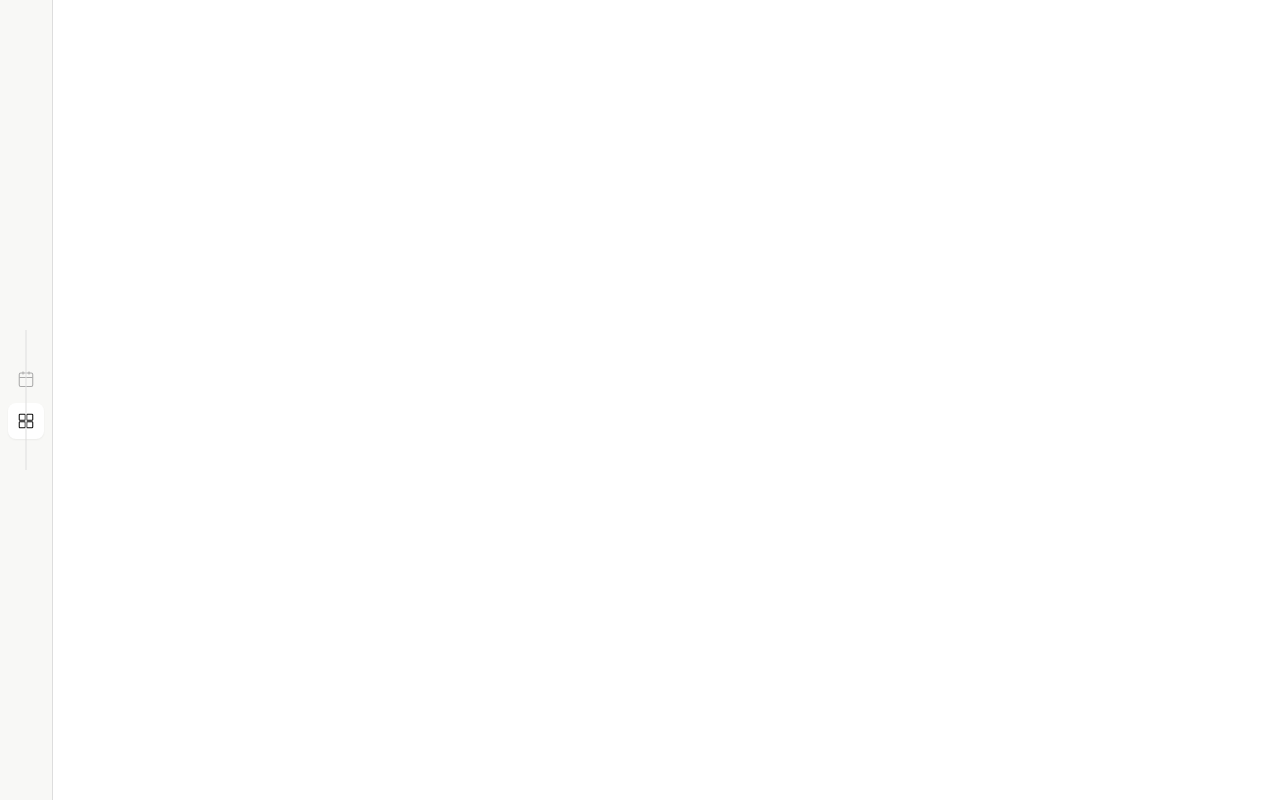
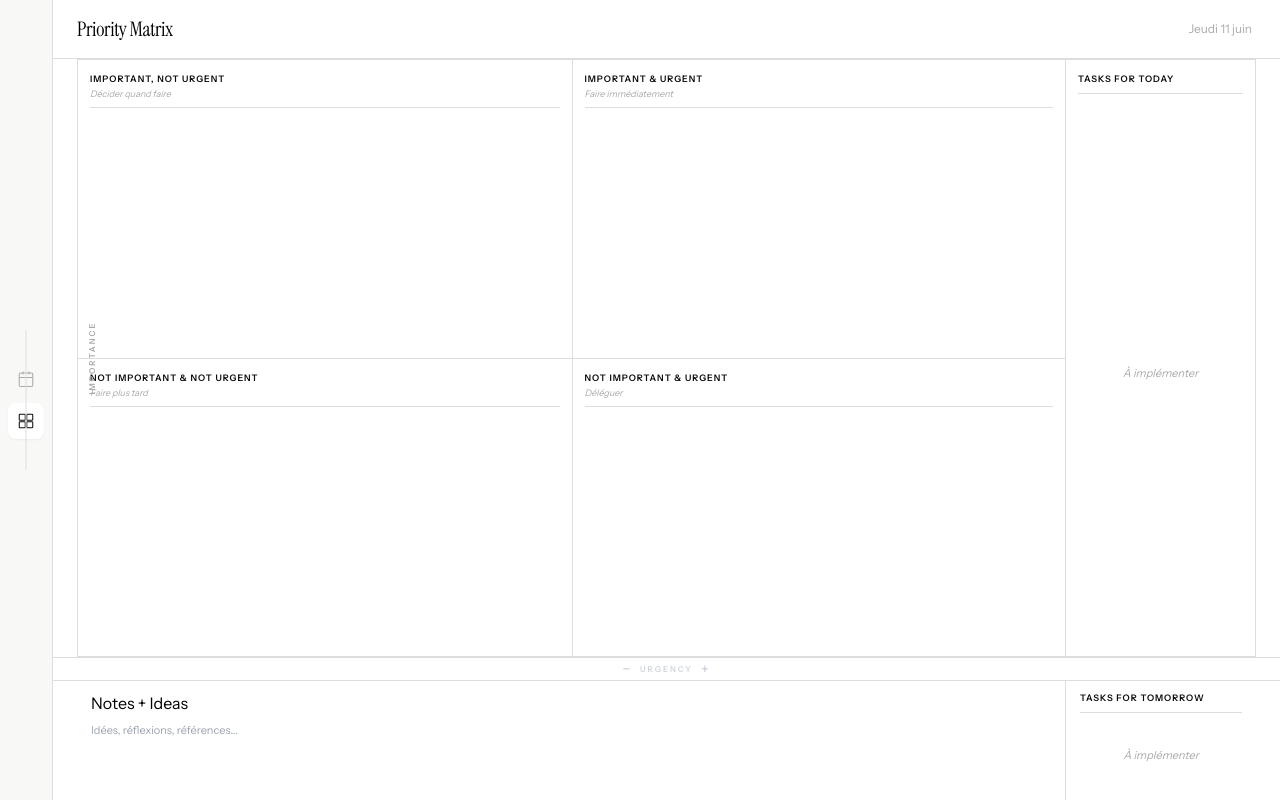
Before and after one commit to ThibaultPouch59200/Meridian, a Nuxt app: page /matrix in a window 1280 px wide. Before the commit this address had no page. Built offline with nearby package versions, Linux system fonts and the light colour scheme.

Commit message:
feat(matrix): add matrix page skeleton and docker config

```diff
--- /dev/null
+++ b/app/components/matrix/MatrixNotesArea.vue
@@ -0,0 +1,9 @@
+<template>
+  <div class="flex flex-col overflow-hidden h-full">
+    <div class="section-label mb-[6px] flex-shrink-0">Notes + Ideas</div>
+    <textarea
+      class="w-full flex-1 resize-none border-none outline-none font-sans text-[11px] text-black leading-[1.8] bg-transparent"
+      placeholder="Idées, réflexions, références..."
+    />
+  </div>
+</template>
--- /dev/null
+++ b/app/components/matrix/MatrixQuadrant.vue
@@ -0,0 +1,19 @@
+<template>
+  <div class="border border-gray-200 p-3 flex flex-col overflow-hidden" :class="borderClass">
+    <div class="mb-2 pb-[7px] border-b border-gray-200 flex-shrink-0">
+      <div class="text-[9px] font-semibold tracking-[1px] uppercase text-black">{{ title }}</div>
+      <div v-if="subtitle" class="text-[9px] text-gray-400 mt-[1px] italic">{{ subtitle }}</div>
+    </div>
+    <div class="flex-1 overflow-y-auto">
+      <slot />
+    </div>
+  </div>
+</template>
+
+<script setup lang="ts">
+defineProps<{
+  title: string
+  subtitle?: string
+  borderClass?: string
+}>()
+</script>
--- /dev/null
+++ b/app/components/matrix/MatrixTaskItem.vue
@@ -0,0 +1,14 @@
+<template>
+  <div class="flex items-center gap-[7px] py-[3px]">
+    <input
+      type="checkbox"
+      :checked="done"
+      class="w-[13px] h-[13px] rounded-full border-[1.5px] border-gray-200 appearance-none cursor-pointer flex-shrink-0"
+    />
+    <span :class="['text-[11px]', done ? 'line-through text-gray-400' : 'text-black']">{{ text }}</span>
+  </div>
+</template>
+
+<script setup lang="ts">
+defineProps<{ text: string; done?: boolean }>()
+</script>
--- /dev/null
+++ b/app/pages/matrix.vue
@@ -0,0 +1,64 @@
+<template>
+  <div class="flex flex-col h-screen overflow-hidden">
+    <header class="flex items-center justify-between px-7 py-[14px] pl-6 border-b border-gray-200 flex-shrink-0">
+      <span class="font-display text-[20px] font-normal tracking-[-0.3px]">Priority Matrix</span>
+      <span class="text-xs text-gray-400">{{ dateLabel }}</span>
+    </header>
+
+    <div
+      class="flex-1 grid overflow-hidden px-6 relative min-h-0"
+      style="grid-template-columns: 1fr 1fr 190px; grid-template-rows: 1fr 1fr;"
+    >
+      <div
+        class="absolute left-[2px] top-1/2 -translate-y-1/2 -rotate-90 text-[8px] tracking-[2px] uppercase text-gray-400 font-semibold whitespace-nowrap pointer-events-none select-none"
+      >
+        IMPORTANCE
+      </div>
+
+      <MatrixQuadrant title="Important, Not Urgent" subtitle="Décider quand faire" border-class="border-r-0 border-b-0" />
+      <MatrixQuadrant title="Important & Urgent" subtitle="Faire immédiatement" border-class="border-b-0" />
+
+      <div class="border border-gray-200 border-l-0 p-3 row-span-2 flex flex-col overflow-hidden">
+        <div class="mb-2 pb-[7px] border-b border-gray-200 flex-shrink-0">
+          <div class="text-[9px] font-semibold tracking-[1px] uppercase text-black">Tasks for Today</div>
+        </div>
+        <div class="flex-1 flex items-center justify-center text-[11px] text-gray-400 italic">
+          À implémenter
+        </div>
+      </div>
+
+      <MatrixQuadrant title="Not Important & Not Urgent" subtitle="Faire plus tard" border-class="border-r-0" />
+      <MatrixQuadrant title="Not Important & Urgent" subtitle="Déléguer" />
+    </div>
+
+    <div class="flex items-center justify-center gap-2 text-[8px] tracking-[2px] uppercase text-gray-300 font-semibold py-1 border-t border-gray-200 flex-shrink-0">
+      <span class="text-sm leading-none">−</span>
+      URGENCY
+      <span class="text-sm leading-none">+</span>
+    </div>
+
+    <div
+      class="grid border-t border-gray-200 flex-shrink-0 h-[120px] px-6"
+      style="grid-template-columns: 1fr 190px;"
+    >
+      <div class="border-r border-gray-200 py-[10px] px-[14px] flex flex-col overflow-hidden">
+        <MatrixNotesArea />
+      </div>
+      <div class="py-[10px] px-[14px] flex flex-col overflow-hidden">
+        <div class="mb-2 pb-[7px] border-b border-gray-200 flex-shrink-0">
+          <div class="text-[9px] font-semibold tracking-[1px] uppercase text-black">Tasks for Tomorrow</div>
+        </div>
+        <div class="flex-1 flex items-center justify-center text-[11px] text-gray-400 italic">
+          À implémenter
+        </div>
+      </div>
+    </div>
+  </div>
+</template>
+
+<script setup lang="ts">
+const dateLabel = computed(() => {
+  const label = new Date().toLocaleDateString('fr-FR', { weekday: 'long', day: 'numeric', month: 'long' })
+  return label.charAt(0).toUpperCase() + label.slice(1)
+})
+</script>
```
Also changed, not shown: docker-compose.yml (added, +8 -0 lines), 1 other file (tests, documents, lock files or other folders).
